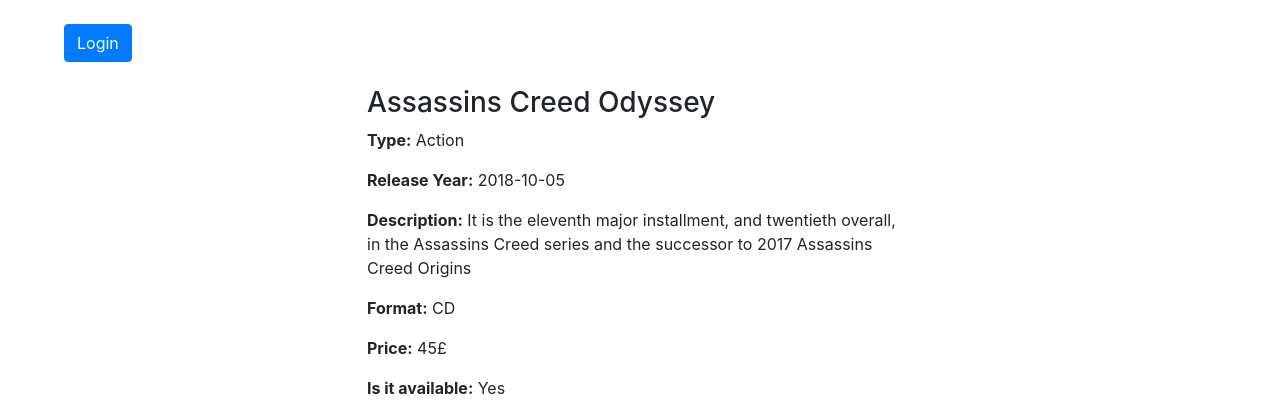
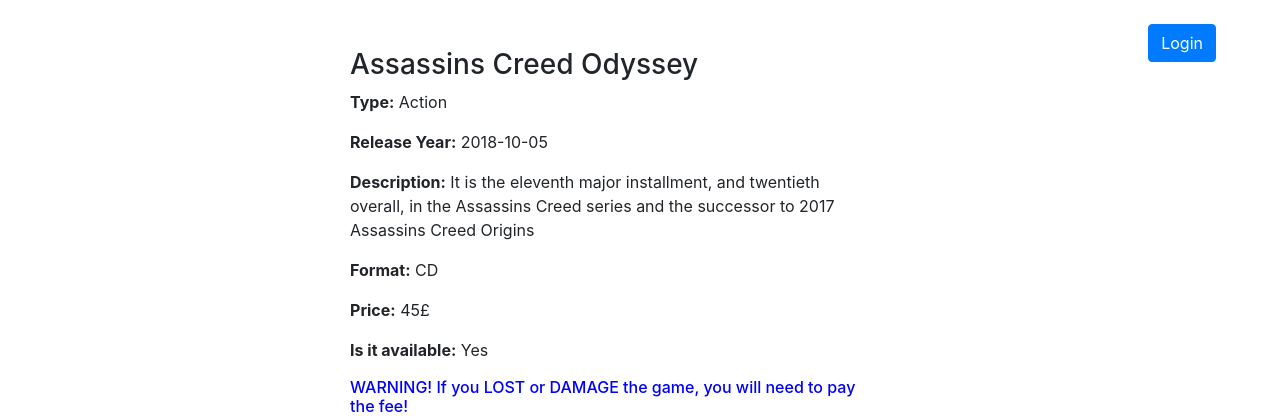
Before and after one commit to vladmit31/Video-Games-Society-Webpage, a PHP site: page / in a window 1280 px wide. Shown: the part 56-472 px from the top of the page. Run offline with PHP 8.4, Linux system fonts and the light colour scheme; data comes from the database, SQL or seed files in the repository.

Commit message:
Improving login

```diff
--- a/LabProject/VGS/index.php
+++ b/LabProject/VGS/index.php
@@ -46,7 +46,7 @@
     <body>
     <div class="actions">
      <br>
-        <a class="btn btn-primary" href="./public/login.php">Login</a>
+        <a class="btn btn-primary" href="./public/login.php" style="float: right">Login</a>
     </div>
 
    <br>
--- a/LabProject/VGS/public/login.php
+++ b/LabProject/VGS/public/login.php
@@ -57,7 +57,7 @@ logout();
         </form>
 
         <div class="form-links">
-          <a href="./index.php">Back</a>
+          <a href="../index.php">Back</a>
         </div>
       </section>
       </div>
```
